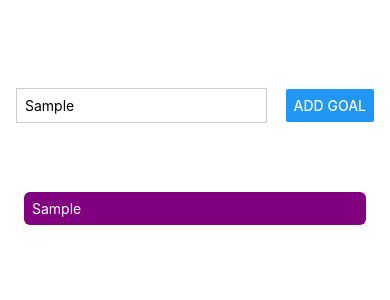
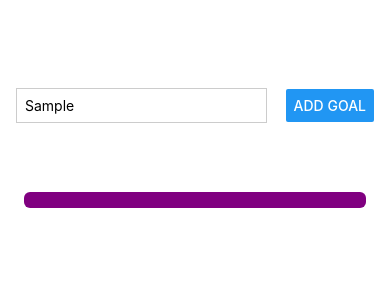
Before and after one commit to BDoGG12/AwesomeProject, a React Native app: screen / in a window 390 px wide. Both pictures are taken after typing "Sample" into the empty fields and a click on the button "ADD GOAL". Shown: the top 300 px of the page. Built offline with nearby package versions, Linux system fonts and the light colour scheme.

Commit message:
Added object to courseGoals.

```diff
--- a/App.js
+++ b/App.js
@@ -1,4 +1,4 @@
-import { StyleSheet, Text, View, Button, TextInput, ScrollView, Flatlist } from 'react-native';
+import { StyleSheet, Text, View, Button, TextInput, ScrollView, FlatList } from 'react-native';
 import { useState } from 'react';
 
 export default function App() {
@@ -10,7 +10,7 @@
   };
 
   const addGoalHandler = () => {
-    setCourseGoals(currentCourseGoals => [...currentCourseGoals, goal]);
+    setCourseGoals(currentCourseGoals => [...currentCourseGoals, {text: goal, key: Math.random().toString()}]);
   };
 
 
@@ -21,16 +21,17 @@
         <Button title='Add Goal' onPress={addGoalHandler} />
       </View>
       <View style={styles.goalsContainer}>
-        <ScrollView alwaysBounceVertical={false}>
-          {courseGoals.map((goal) =>
-            <View
-              style={styles.goalItem}
-              key={goal}
-            >
-              <Text style={styles.goalText}>{goal}</Text>
+        <FlatList
+        data={courseGoals}
+        renderItem={(itemData) => {
+          return (
+            <View style={styles.goalItem}>
+              <Text style={styles.goalText}>{itemData.text}</Text>
             </View>
-          )}
-        </ScrollView>
+          )
+        }}
+        alwaysBounceVertical={false}
+        />
       </View>
     </View>
   );
```
